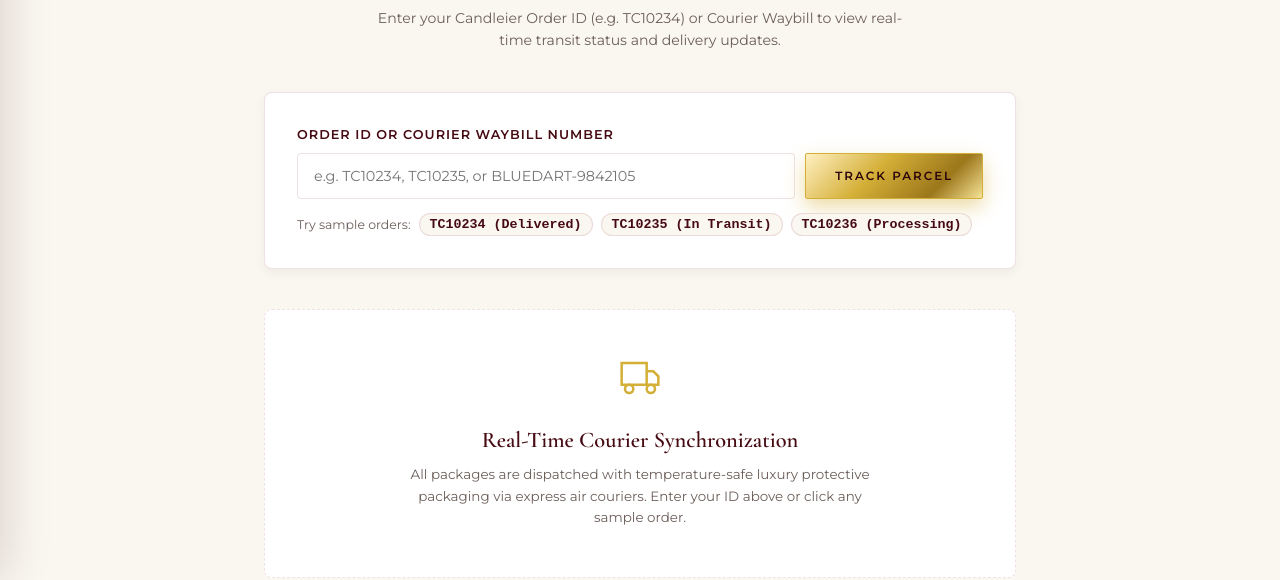
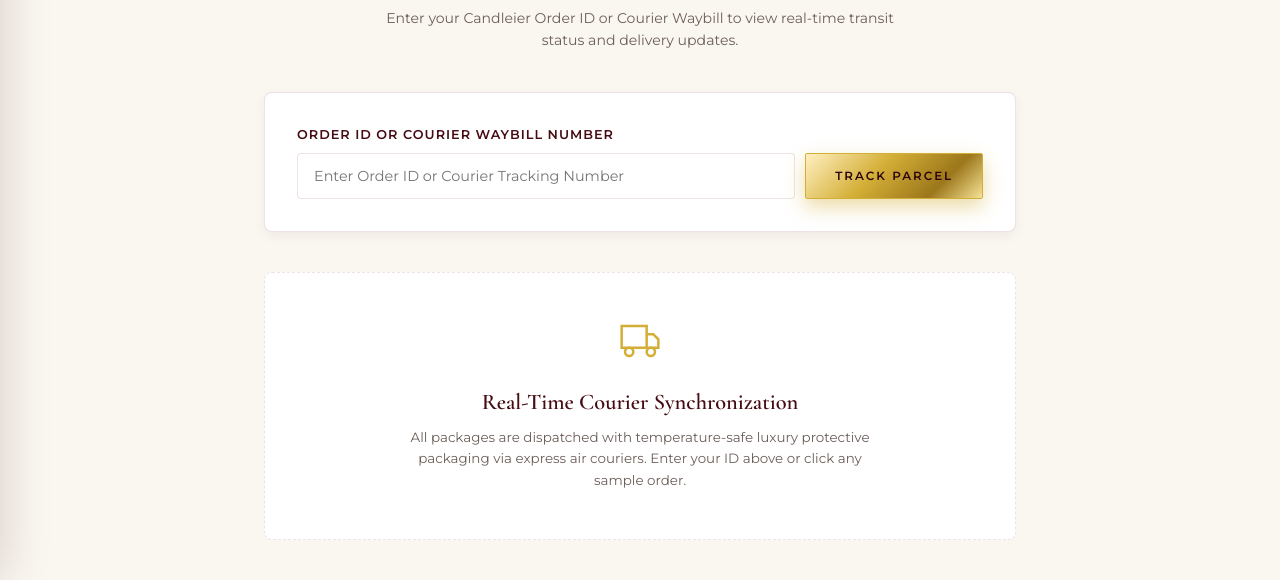
Before and after one commit to riturajsingh02/test, a plain HTML site: page tracking.html in a window 1280 px wide. Shown: the part 242-822 px from the top of the page. Drawn offline with nearby package versions, Linux system fonts and the light colour scheme; a web font is replaced by a local one.

Commit message:
Update tracking.html

```diff
--- a/tracking.html
+++ b/tracking.html
@@ -194,7 +194,7 @@
       <span class="section-pretitle">Logistics &amp; Delivery</span>
       <h1 class="section-title" style="font-size: 2.5rem;">Track Your Parcel</h1>
       <p style="font-size: 0.88rem; color: var(--text-muted); max-width: 540px; margin: 0.6rem auto 0; line-height: 1.6;">
-        Enter your Candleier Order ID (e.g. TC10234) or Courier Waybill to view real-time transit status and delivery updates.
+        Enter your Candleier Order ID or Courier Waybill to view real-time transit status and delivery updates.
       </p>
     </div>
 
@@ -210,19 +210,12 @@
             id="trackingInput"
             name="query"
             required
-            placeholder="e.g. TC10234, TC10235, or BLUEDART-9842105"
+            placeholder="Enter Order ID or Courier Tracking Number"
             style="flex-grow: 1; min-width: 240px; padding: 0.8rem 1rem; border: 1px solid var(--border-subtle); border-radius: 4px; font-family: var(--font-sans); font-size: 0.9rem;"
           />
           <button type="submit" class="btn btn-gold" style="padding: 0.8rem 1.8rem; font-size: 0.74rem;">
             <span>Track Parcel</span>
           </button>
-        </div>
-
-        <div class="sample-chips-row">
-          <span>Try sample orders:</span>
-          <button type="button" class="sample-chip" data-value="TC10234">TC10234 (Delivered)</button>
-          <button type="button" class="sample-chip" data-value="TC10235">TC10235 (In Transit)</button>
-          <button type="button" class="sample-chip" data-value="TC10236">TC10236 (Processing)</button>
         </div>
       </form>
     </div>
```
